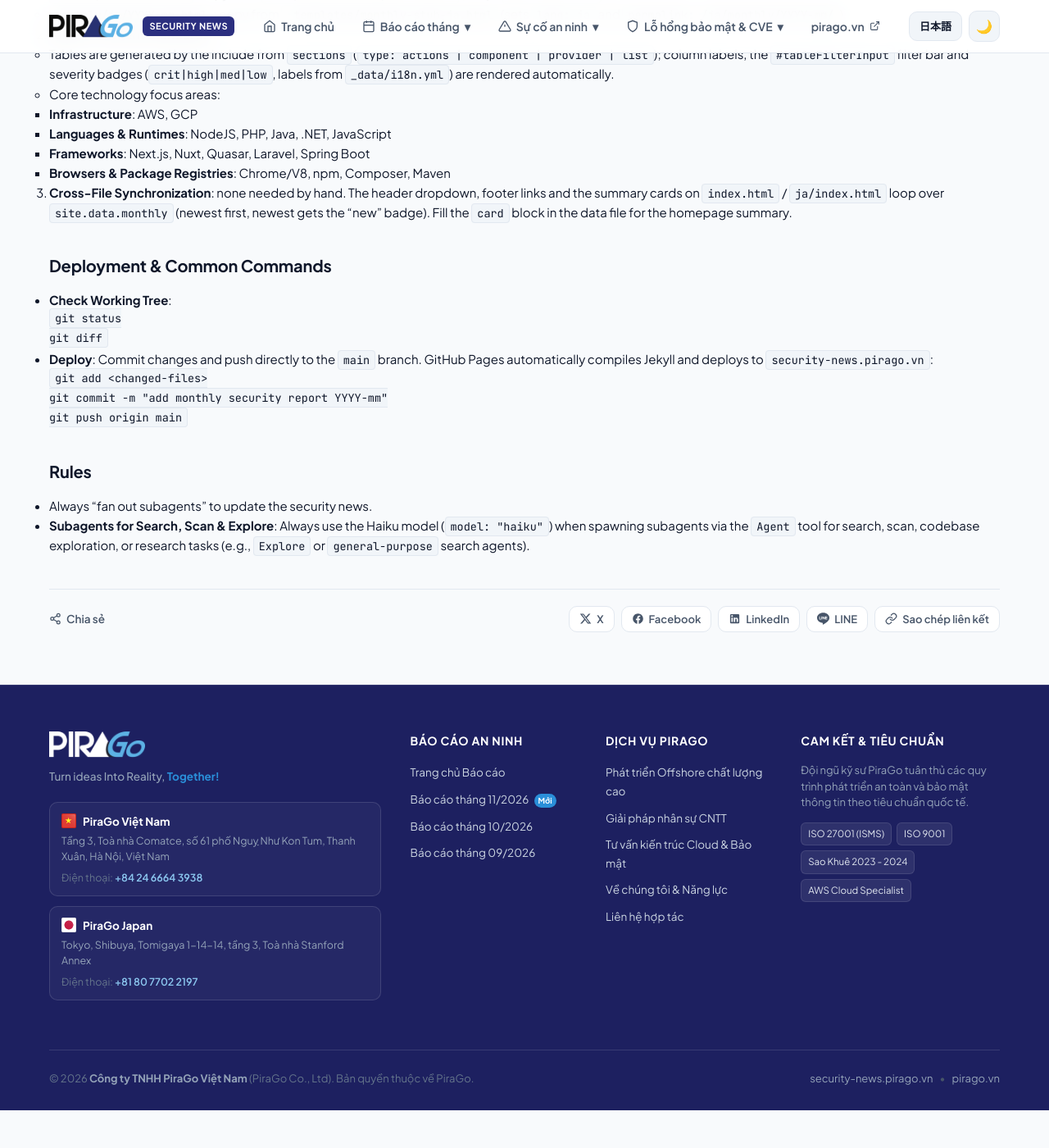
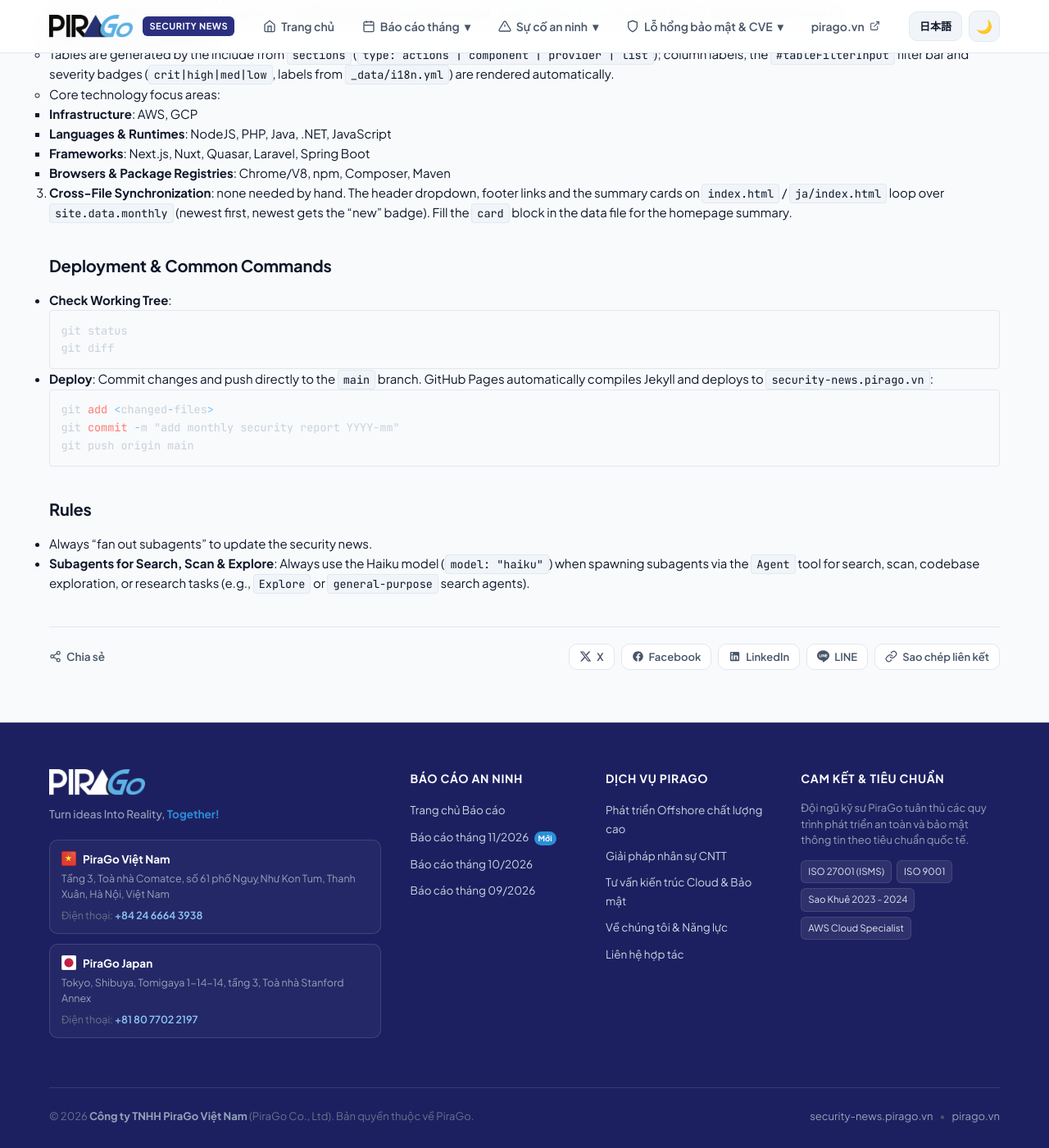
Before and after one commit to pirago-vietnam/security-news, a Jekyll site: the page built from CLAUDE.md, in a window 1280 px wide and 1400 px high, scrolled down 1189 px. Shown: the whole window at 82% size. Built offline with Jekyll 4.4.1, drawn with Linux system fonts in a browser that asks for light colours; our own code applies the rules of GitHub Pages for plain Markdown files; before the commit the page ends 2543 px from its top, so only the background shows below that; part of the change alters nothing that is shown.

Commit message:
add highlight.js (cdnjs 11.9.0, github-dark) for code blocks
Co-Authored-By: Claude Sonnet 5.5 <noreply@anthropic.com>

```diff
--- a/_layouts/default.html
+++ b/_layouts/default.html
@@ -14,6 +14,7 @@
   <link rel="preconnect" href="https://fonts.gstatic.com" crossorigin>
   <link href="https://fonts.googleapis.com/css2?family=Plus+Jakarta+Sans:wght@400;500;600;700;800&family=JetBrains+Mono:wght@400;500;600&family=Noto+Sans+JP:wght@400;500;700&display=swap" rel="stylesheet">
   <link rel="stylesheet" href="{{ '/assets/css/pirago-theme.css' | relative_url }}?v={{ site.time | date: '%s' }}">
+  <link rel="stylesheet" href="https://cdnjs.cloudflare.com/ajax/libs/highlight.js/11.9.0/styles/github-dark.min.css">
 
   <!-- Script phòng ngừa chớp màu (FOUC) khi tải trang -->
   <script>
@@ -60,6 +61,14 @@
 
   {% include footer.html %}
 
+  <script src="https://cdnjs.cloudflare.com/ajax/libs/highlight.js/11.9.0/highlight.min.js"></script>
+  <script>
+    // Highlight code blocks; auto-detect limited to the languages used on this site.
+    if (window.hljs) {
+      hljs.configure({ languages: ['bash', 'apache', 'nginx', 'ini', 'yaml', 'json', 'sql', 'php', 'xml', 'dockerfile', 'java', 'properties'] });
+      document.querySelectorAll('pre code').forEach(function (el) { hljs.highlightElement(el); });
+    }
+  </script>
   <script src="{{ '/assets/js/pirago.js' | relative_url }}?v={{ site.time | date: '%s' }}"></script>
 </body>
 </html>
--- a/assets/css/pirago-theme.css
+++ b/assets/css/pirago-theme.css
@@ -1101,3 +1101,6 @@ html[lang="ja"] body {
     align-items: flex-start;
   }
 }
+
+/* highlight.js: keep the page's own dark <pre> background and spacing */
+pre code.hljs { background: transparent; padding: 0; }
```
